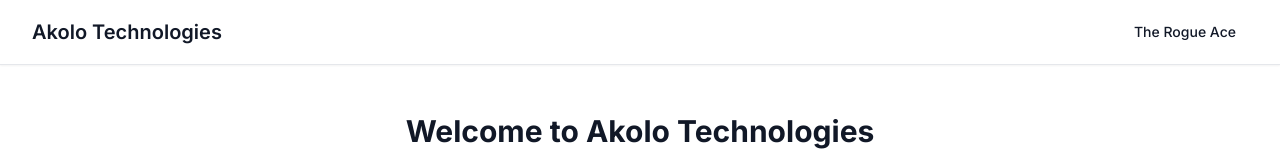
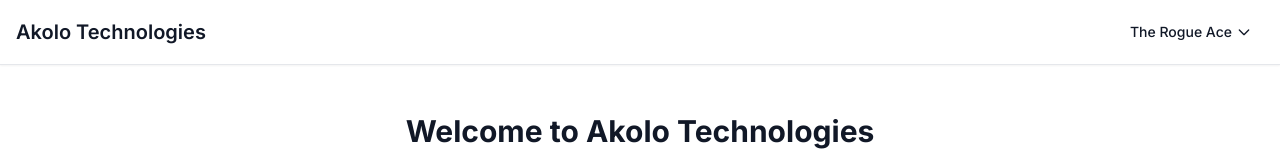
Before and after one commit to TheRoguestAce/akolotechnologies, a Next.js app: page / in a window 1280 px wide. Shown: the top 160 px of the page. Built offline with nearby package versions, Linux system fonts and the light colour scheme.

Commit message:
more changes to spacing

```diff
--- a/app/components/NavigationDropdown.tsx
+++ b/app/components/NavigationDropdown.tsx
@@ -7,12 +7,21 @@
   const [isOpen, setIsOpen] = useState(false)
 
   return (
-    <div className="relative">
-      <button
-        onClick={() => setIsOpen(!isOpen)}
-        className="text-gray-900 hover:text-gray-700 px-3 py-2 rounded-md text-sm font-medium transition-colors"
-      >
+    <div
+      className="relative"
+      onMouseEnter={() => setIsOpen(true)}
+      onMouseLeave={() => setIsOpen(false)}
+    >
+      <button className="text-gray-900 hover:text-gray-700 px-3 py-2 rounded-md text-sm font-medium transition-colors flex items-center gap-1">
         The Rogue Ace
+        <svg
+          className={`w-4 h-4 transition-transform duration-200 ${isOpen ? 'rotate-180' : ''}`}
+          fill="none"
+          stroke="currentColor"
+          viewBox="0 0 24 24"
+        >
+          <path strokeLinecap="round" strokeLinejoin="round" strokeWidth={2} d="M19 9l-7 7-7-7" />
+        </svg>
       </button>
 
       {isOpen && (
@@ -20,34 +29,23 @@
           <Link
             href="/info"
             className="block px-4 py-2 text-sm text-gray-700 hover:bg-gray-100 transition-colors"
-            onClick={() => setIsOpen(false)}
           >
             Info
           </Link>
           <Link
             href="/privacy-policy"
             className="block px-4 py-2 text-sm text-gray-700 hover:bg-gray-100 transition-colors"
-            onClick={() => setIsOpen(false)}
           >
             Privacy Policy
           </Link>
           <Link
             href="/contact-info"
             className="block px-4 py-2 text-sm text-gray-700 hover:bg-gray-100 transition-colors"
-            onClick={() => setIsOpen(false)}
           >
             Contact Info
           </Link>
         </div>
       )}
-
-      {/* Click outside to close dropdown */}
-      {isOpen && (
-        <div
-          className="fixed inset-0 z-40"
-          onClick={() => setIsOpen(false)}
-        />
-      )}
     </div>
   )
 }
--- a/app/layout.tsx
+++ b/app/layout.tsx
@@ -21,8 +21,7 @@
         <div className="min-h-screen bg-white">
           {/* Top Bar */}
           <header className="bg-white shadow-sm border-b border-gray-200">
-            <div className="max-w-7xl mx-auto px-4 sm:px-6 lg:px-8">
-              <div className="flex justify-between items-center h-16">
+            <div className="flex justify-between items-center h-16 px-2 sm:px-4">
               <div className="flex items-center">
                 <a href="/" className="text-xl font-semibold text-gray-900 hover:text-gray-700 transition-colors">
                   Akolo Technologies
@@ -30,7 +29,6 @@
               </div>
               <div className="flex items-center">
                 <NavigationDropdown />
-                </div>
               </div>
             </div>
           </header>
```
Lines whose indentation alone changed are shown as unchanged.
